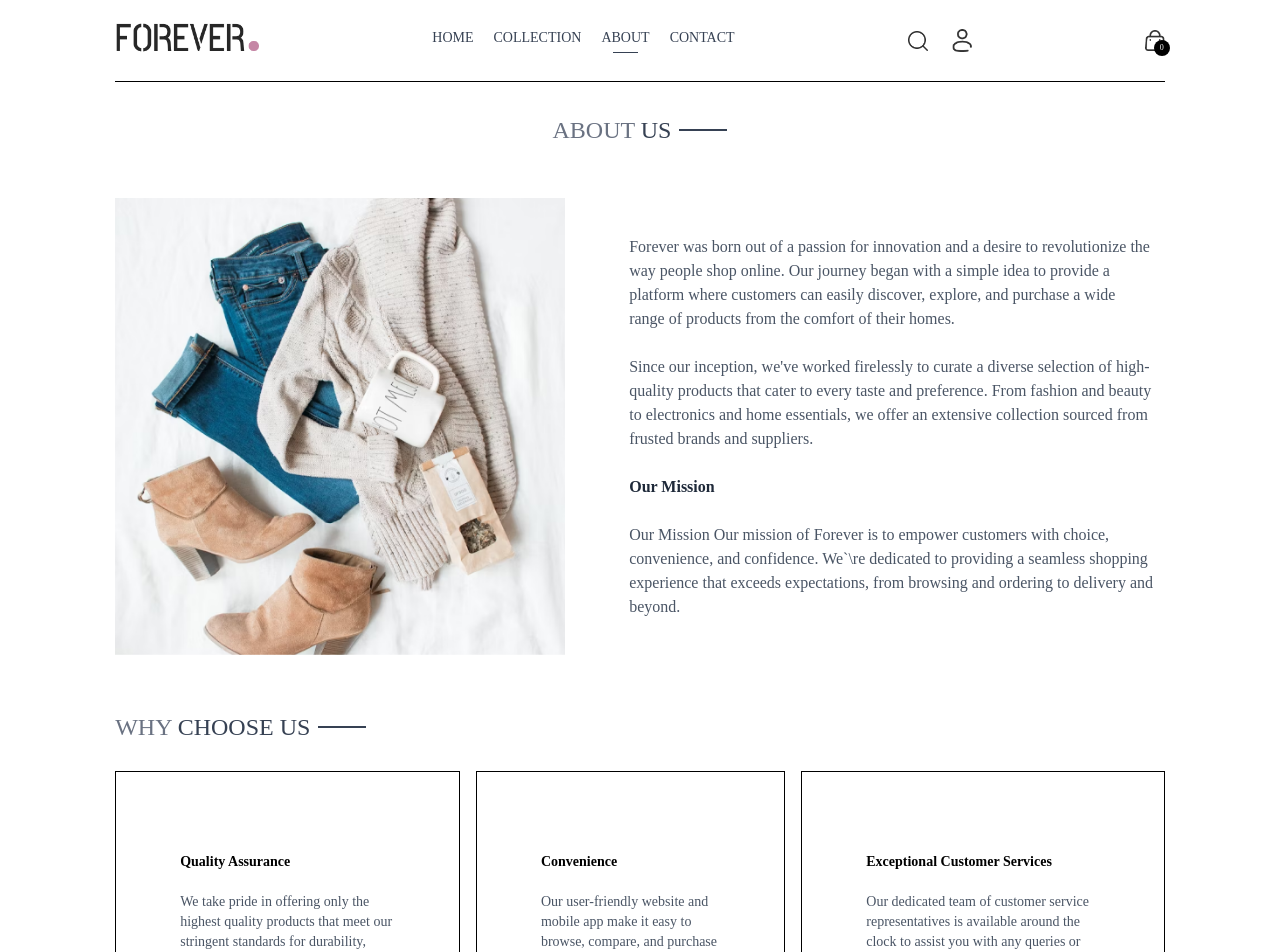
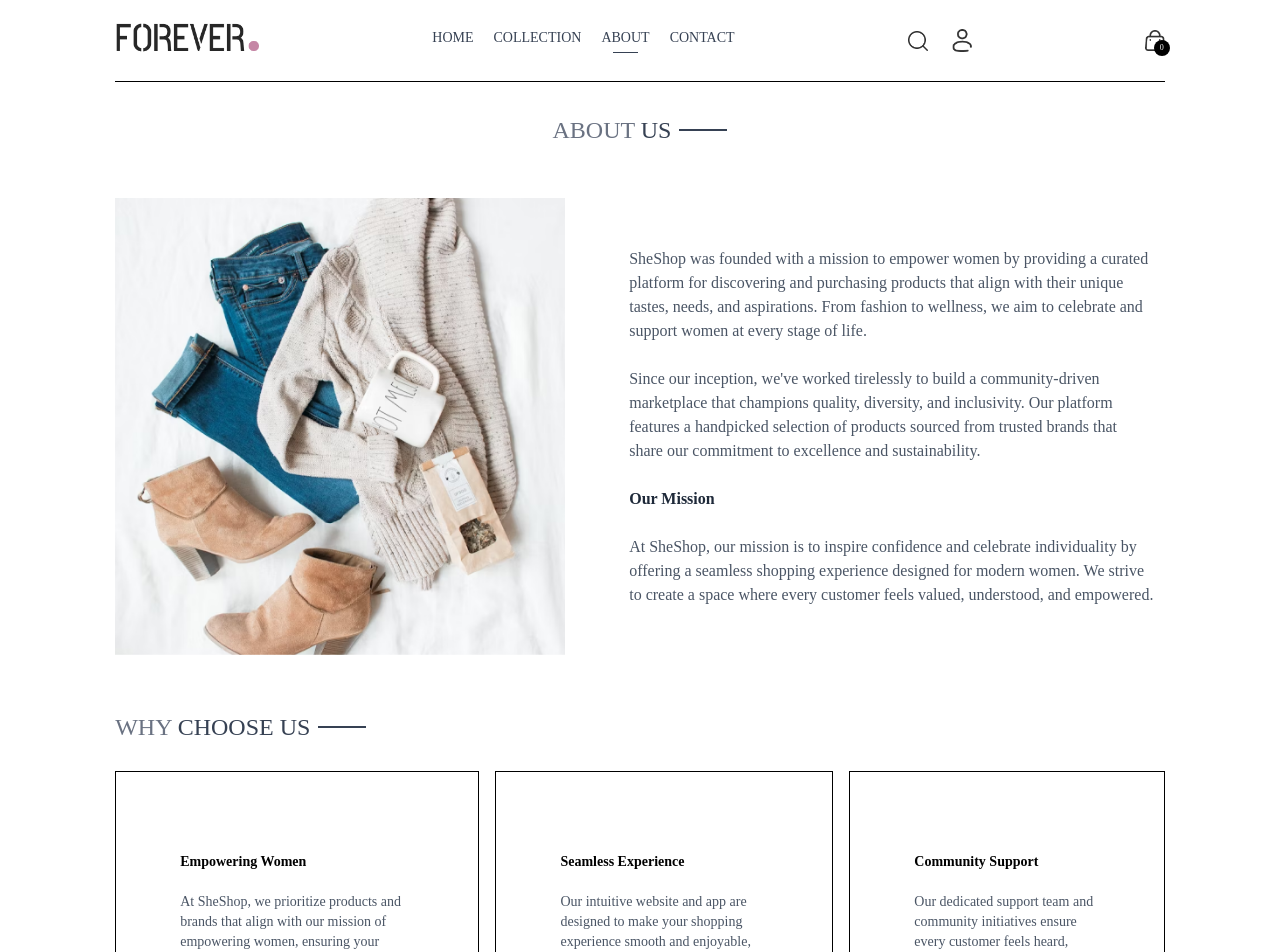
Before and after one commit to shivengoomer/SheShop, a React (Vite) app: page /about in a window 1280 px wide. Shown: the top 952 px of the page. Built offline with nearby package versions, Linux system fonts and the light colour scheme.

Commit message:
about , contactUs,collection updated

```diff
--- a/src/pages/About.jsx
+++ b/src/pages/About.jsx
@@ -18,26 +18,25 @@ const About = () => {
 
         <div className="flex flex-col justify-center gap-6 md:w-2/4 text-gray-600">
           <p>
-            Forever was born out of a passion for innovation and a desire to
-            revolutionize the way people shop online. Our journey began with a
-            simple idea to provide a platform where customers can easily
-            discover, explore, and purchase a wide range of products from the
-            comfort of their homes.
+            SheShop was founded with a mission to empower women by providing a
+            curated platform for discovering and purchasing products that align
+            with their unique tastes, needs, and aspirations. From fashion to
+            wellness, we aim to celebrate and support women at every stage of
+            life.
           </p>
           <p>
-            Since our inception, we&apos;ve worked firelessly to curate a
-            diverse selection of high-quality products that cater to every taste
-            and preference. From fashion and beauty to electronics and home
-            essentials, we offer an extensive collection sourced from frusted
-            brands and suppliers.
+            Since our inception, we&apos;ve worked tirelessly to build a
+            community-driven marketplace that champions quality, diversity, and
+            inclusivity. Our platform features a handpicked selection of
+            products sourced from trusted brands that share our commitment to
+            excellence and sustainability.
           </p>
           <b className="text-gray-800">Our Mission</b>
           <p>
-            {' '}
-            Our Mission Our mission of Forever is to empower customers with
-            choice, convenience, and confidence. We`\re dedicated to providing a
-            seamless shopping experience that exceeds expectations, from
-            browsing and ordering to delivery and beyond.
+            At SheShop, our mission is to inspire confidence and celebrate
+            individuality by offering a seamless shopping experience designed
+            for modern women. We strive to create a space where every customer
+            feels valued, understood, and empowered.
           </p>
         </div>
       </div>
@@ -48,25 +47,25 @@ const About = () => {
 
       <div className="flex flex-col md:flex-row mb-20 text-sm gap-4">
         <div className="border px-10 md:px-16 py-8 sm:py-20 flex flex-col gap-5">
-          <b>Quality Assurance</b>
+          <b>Empowering Women</b>
           <p className="text-gray-600">
-            We take pride in offering only the highest quality products that
-            meet our stringent standards for durability, performance, and value.{' '}
+            At SheShop, we prioritize products and brands that align with our
+            mission of empowering women, ensuring your purchases make a
+            difference.
           </p>
         </div>
         <div className="border px-10 md:px-16 py-8 sm:py-20 flex flex-col gap-5">
-          <b>Convenience</b>
+          <b>Seamless Experience</b>
           <p className="text-gray-600">
-            Our user-friendly website and mobile app make it easy to browse,
-            compare, and purchase products on the go.{' '}
+            Our intuitive website and app are designed to make your shopping
+            experience smooth and enjoyable, no matter where you are.
           </p>
         </div>
         <div className="border px-10 md:px-16 py-8 sm:py-20 flex flex-col gap-5">
-          <b>Exceptional Customer Services</b>
+          <b>Community Support</b>
           <p className="text-gray-600">
-            Our dedicated team of customer service representatives is available
-            around the clock to assist you with any queries or concerns you may
-            have.{' '}
+            Our dedicated support team and community initiatives ensure every
+            customer feels heard, supported, and valued.
           </p>
         </div>
       </div>
--- a/src/pages/Collection.jsx
+++ b/src/pages/Collection.jsx
@@ -29,7 +29,7 @@ const Collection = () => {
   };
 
   const applyFilter = () => {
-    if (!products || products.length === 0) return; // Ensure products are available
+    if (!products || products.length === 0) return;
 
     let productsCopy = products.slice(); // Create a shallow copy of products
 
@@ -54,9 +54,9 @@ const Collection = () => {
   };
 
   const sortProducts = () => {
-    if (filterProducts.length === 0) return; // Ensure there are products to sort
+    if (filterProducts.length === 0) return;
 
-    let filteredProdCopy = [...filterProducts]; // Create a shallow copy of filtered products
+    let filteredProdCopy = [...filterProducts];
 
     switch (sortType) {
       case 'low-high':
@@ -70,7 +70,6 @@ const Collection = () => {
         setFilterProducts(() => {
           applyFilter();
         });
-
         break;
     }
 
@@ -85,10 +84,14 @@ const Collection = () => {
     sortProducts();
   }, [sortType]);
 
+  // Check if Men, Women, or Kids are selected
+  const showSubCategory = category.some((cat) =>
+    ['Men', 'Women', 'Kids'].includes(cat)
+  );
+
   return (
     <div className="flex flex-col sm:flex-row gap-1 sm:gap-10 pt-10 border-t">
       {/* Filter Option */}
-
       <div className="min-w-52">
         <p
           onClick={() => {
@@ -142,15 +145,43 @@ const Collection = () => {
               />
               KIDS
             </p>
+            {/* New Categories */}
+            <p className="flex gap-2">
+              <input
+                type="checkbox"
+                className="w-3"
+                value={'Home'}
+                onChange={toggleCategory}
+              />
+              HOME
+            </p>
+            <p className="flex gap-2">
+              <input
+                type="checkbox"
+                className="w-3"
+                value={'Ayurvedic'}
+                onChange={toggleCategory}
+              />
+              AYURVEDIC
+            </p>
+            <p className="flex gap-2">
+              <input
+                type="checkbox"
+                className="w-3"
+                value={'Accessories'}
+                onChange={toggleCategory}
+              />
+              ACCESSORIES
+            </p>
           </div>
         </div>
 
-        {/* Sub Catrgory Filter */}
+        {/* Subcategory Filter - Only Show for Men, Women, or Kids */}
+        {showSubCategory && (
           <div
             className={`border border-gray-300 pl-5 py-3 my-5 ${
               showFilter ? '' : 'hidden'
-          }
-            sm:block`}
+            } sm:block`}
           >
             <p className="mb-3 text-sm font-medium">TYPES</p>
 
@@ -184,10 +215,10 @@ const Collection = () => {
               </p>
             </div>
           </div>
+        )}
       </div>
 
       {/* Right Side --> Product List */}
-
       <div className="flex-1">
         {/* Title */}
         <div className="flex justify-between text-sm sm:text-xl lg:text-2xl mb-4">
@@ -208,7 +239,6 @@ const Collection = () => {
         </div>
 
         {/* Product List */}
-
         <div className="grid grid-cols-2  lg:grid-cols-3 xl:grid-cols-4 gap-4 gap-y-6">
           {filterProducts.map((product) => (
             <ProductItem
@@ -224,5 +254,4 @@ const Collection = () => {
     </div>
   );
 };
-
 export default Collection;
--- a/src/pages/Contact.jsx
+++ b/src/pages/Contact.jsx
@@ -19,32 +19,34 @@ const Contact = () => {
       <div className="flex flex-col justify-center sm:flex-row gap-10 my-10 mb-28">
         <img
           src={assets.contact_img}
-          alt=""
+          alt="Contact Us"
           className="w-full sm:max-w-[480px]"
         />
 
         <div className="flex flex-col justify-center items-start gap-4">
-          <p className="font-semibold text-altext-gray-600">Our Store</p>
+          <p className="font-semibold text-gray-600">Our Info</p>
           <p className="text-gray-500">
-            7298 King Lodge
+            SheShop
             <br />
-            North Elton, Illinois 78154
+            Dilshad Garden
+            <br />
+            Delhi-95
           </p>
 
           <p className="text-gray-800">
-            Tel: <span className="text-gray-500">+1 800 123 1234</span>
+            Tel: <span className="text-gray-500">12345-54321</span>
           </p>
-          <p className=" text-gray-800">
-            Email: <span className="text-gray-500">admin@forever.com</span>
+          <p className="text-gray-800">
+            Email: <span className="text-gray-500">support@sheshop.com</span>
           </p>
 
-          <p className="text-gray-500">Careers at Forever</p>
+          <p className="text-gray-500">Careers at SheShop</p>
           <p className="text-gray-500">
-            Learn more about our teams and job openings.
+            Join our team and help us redefine e-commerce for women worldwide.
           </p>
 
           <button
-            className="border border-black px-8 py-4 text-sm hover:bg-black hover:text-white  transition-all duration-500 "
+            className="border border-black px-8 py-4 text-sm hover:bg-black hover:text-white transition-all duration-500"
             onClick={scrollToTop}
           >
             Explore Jobs
```
Lines whose indentation alone changed are shown as unchanged.
